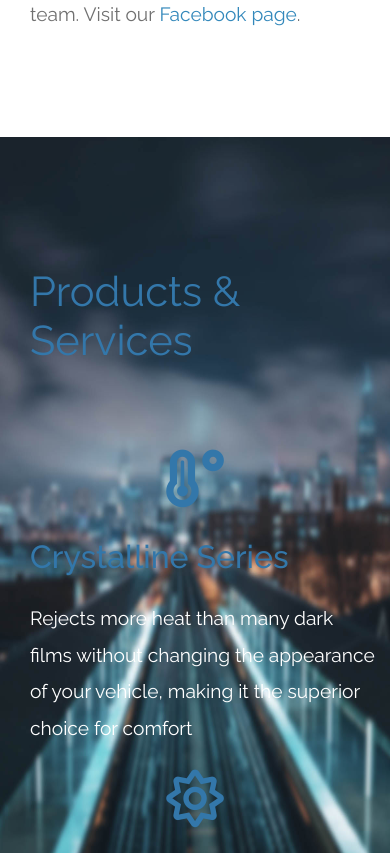
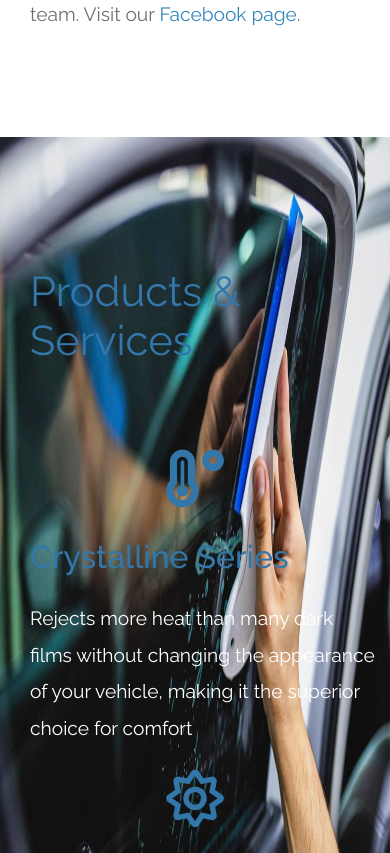
Before and after one commit to wrrjackie/tint-website, a plain HTML site: page index.html in a window 390 px wide. Shown: the part 1891-2744 px from the top of the page. Drawn offline with Linux system fonts and the light colour scheme.

Commit message:
Update tooplate-infinite-loop.css
Mobile image

```diff
--- a/css/tooplate-infinite-loop.css
+++ b/css/tooplate-infinite-loop.css
@@ -268,7 +268,7 @@
 /* products */
 #products {
   color: white;
-  background-image: url(../img/infinite-loop-02.jpg);
+  background-image: url(../img/tint-wipe.jpg);
   background-size: cover;
   background-repeat: no-repeat;
   background-size: 100%;
@@ -277,7 +277,7 @@
 
 @media (max-width: 991px) {
   #products {
-    background-image: url(../img/infinite-loop-02-mobile.jpg);
+    background-image: url(../img/tint-wipe.jpg);
   }
 }
 
```
